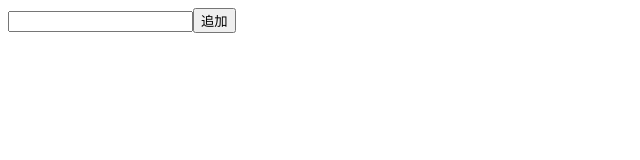
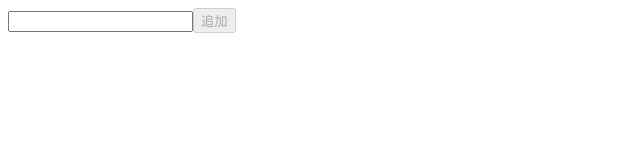
Before and after one commit to kamabokochan/orenosaikyoTodoAppKetteisen, a Next.js app: page / in a window 1280 px wide. Shown: the top 160 px of the page, without its empty margins (0-640 px from the left). Built offline with nearby package versions, Linux system fonts and the light colour scheme.

Commit message:
store作成、繋ぎ込み

```diff
--- a/src/app/page.tsx
+++ b/src/app/page.tsx
@@ -1,22 +1,14 @@
 "use client";
 
 import { useState } from "react";
-
-type List = {
-  label: string;
-};
+import { useTodoStore } from "@/stores/todo";
 
 export default function Page() {
-  const [text, setText] = useState("");
-  const [list, setList] = useState<List[]>([]);
+  const { todo, addTodo } = useTodoStore();
+  const [text, setText] = useState<string>("");
 
-  const addTodo = () => {
-    setList([
-      ...list,
-      {
-        label: text,
-      },
-    ]);
+  const handleOnAddTodo = () => {
+    addTodo({ label: text });
     setText("");
   };
 
@@ -28,10 +20,12 @@ export default function Page() {
           onChange={(e) => setText(e.target.value)}
           value={text}
         />
-        <button onClick={() => addTodo()}>追加</button>
+        <button onClick={() => handleOnAddTodo()} disabled={text === ""}>
+          追加
+        </button>
       </div>
       <ul>
-        {list.map((item, i) => {
+        {todo.map((item, i) => {
           return <li key={i}>{item.label}</li>;
         })}
       </ul>
--- /dev/null
+++ b/src/stores/todo.ts
@@ -0,0 +1,16 @@
+import { create } from "zustand";
+
+interface List {
+  label: string;
+}
+
+interface TodoState {
+  todo: List[];
+  addTodo: (task: List) => void;
+}
+
+export const useTodoStore = create<TodoState>((set) => ({
+  todo: [],
+  addTodo: (task) => set((state) => ({ todo: [...state.todo, task] })),
+  //   deleteTuna: () => set((state) => omit(state, ['tuna']), true),
+}));
```
